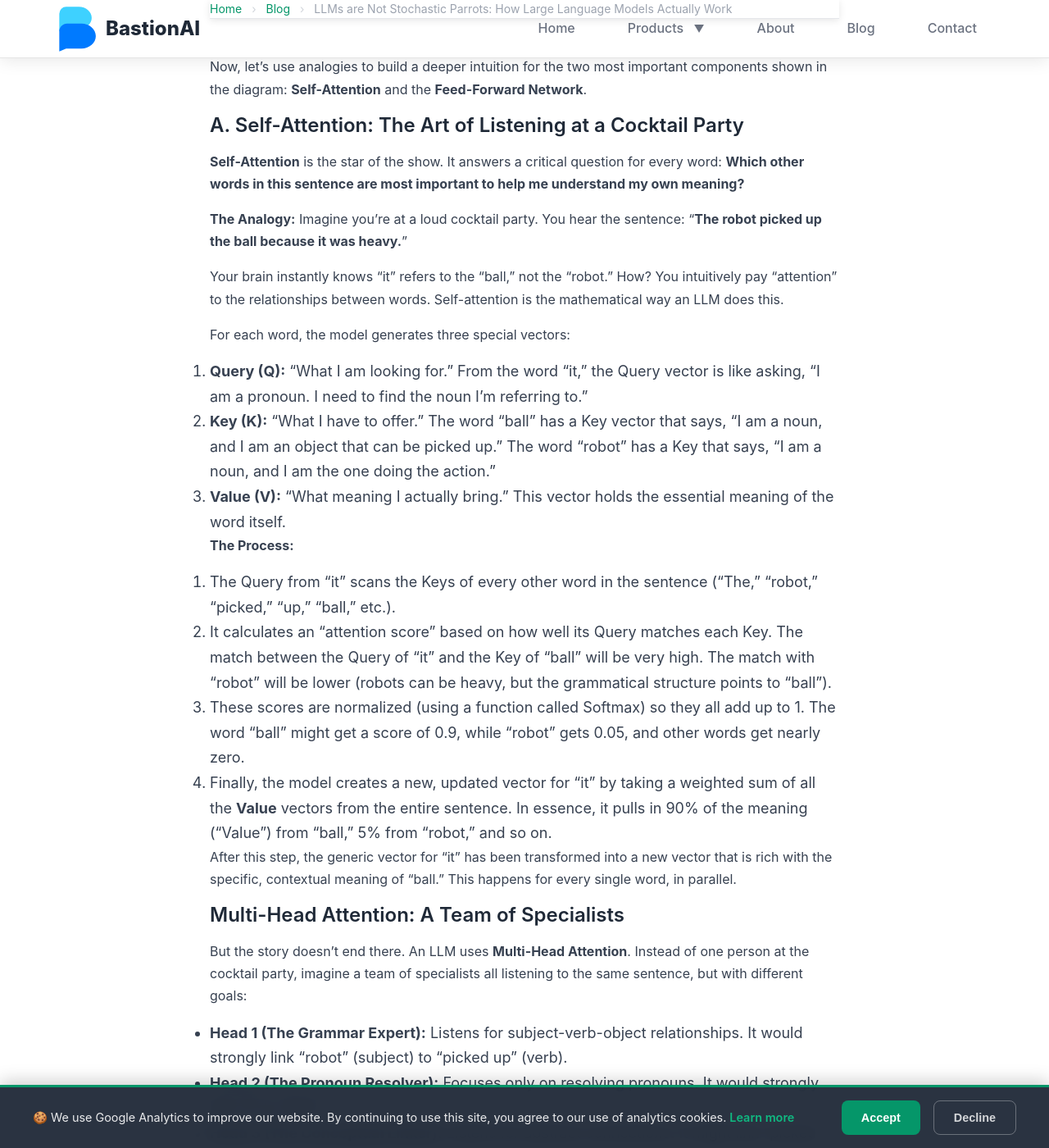
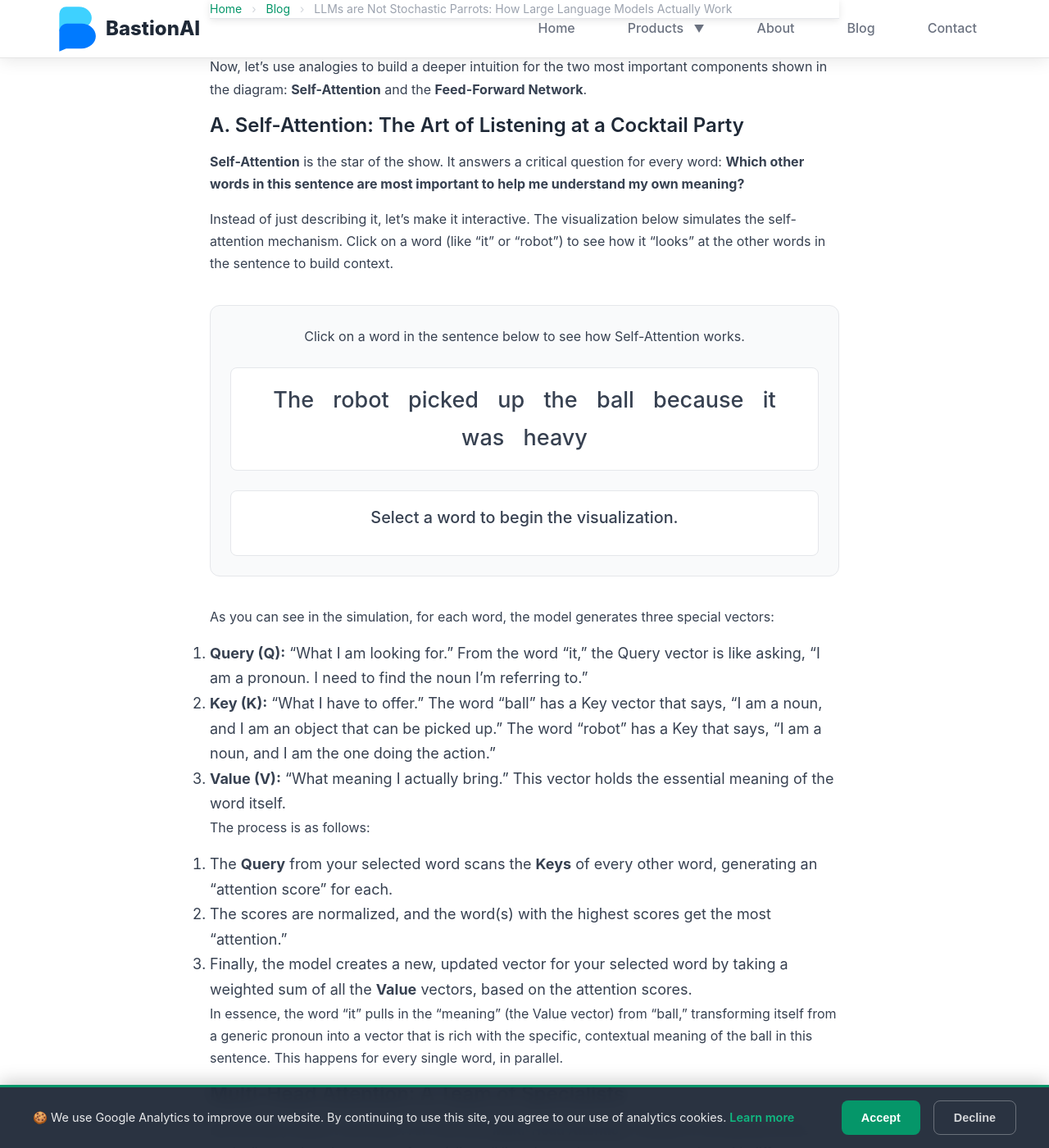
Before and after one commit to BastionAI/bastionai.github.io, a Jekyll site: the page built from _posts/2025-07-14-how-llms-really-work.md, in a window 1280 px wide and 1400 px high, scrolled down 3936 px. Shown: the whole window at 82% size. Built offline with Jekyll 4.4.1, drawn with Linux system fonts in a browser that asks for light colours.

Commit message:
feat: add detailed interactive self-attention visualization

```diff
--- /dev/null
+++ b/_includes/components/interactive-attention.html
@@ -0,0 +1,209 @@
+<style>
+.attention-explainer {
+    background-color: #f9fafb;
+    border: 1px solid #e5e7eb;
+    border-radius: 12px;
+    padding: 24px;
+    margin: 2em 0;
+    font-family: -apple-system, BlinkMacSystemFont, "Segoe UI", Roboto, "Helvetica Neue", Arial, sans-serif;
+}
+.attention-sentence {
+    font-size: 1.5em;
+    font-weight: 500;
+    margin-bottom: 24px;
+    padding: 16px;
+    border-radius: 8px;
+    background-color: #fff;
+    border: 1px solid #e5e7eb;
+    text-align: center;
+}
+.attention-word {
+    cursor: pointer;
+    padding: 4px 8px;
+    border-radius: 6px;
+    transition: background-color 0.2s, color 0.2s;
+}
+.attention-word:hover {
+    background-color: #dbeafe;
+    color: #1e40af;
+}
+.attention-word.selected {
+    background-color: #1d4ed8;
+    color: white;
+}
+.attention-word.scanned-key {
+    background-color: #fee2e2;
+    color: #991b1b;
+    transition: background-color 0.1s;
+}
+.attention-word.highlighted-value {
+    background-color: #dcfce7;
+    color: #166534;
+    font-weight: 600;
+    box-shadow: 0 0 0 2px #4ade80;
+}
+.attention-controls {
+    text-align: center;
+    margin-bottom: 24px;
+}
+.attention-explanation {
+    min-height: 80px;
+    padding: 16px;
+    background-color: #fff;
+    border: 1px solid #e5e7eb;
+    border-radius: 8px;
+    text-align: center;
+    font-size: 1.1em;
+    font-weight: 500;
+    transition: background-color 0.3s;
+}
+.attention-visualization {
+    display: flex;
+    justify-content: space-around;
+    margin-top: 24px;
+}
+.attention-vector-box {
+    padding: 12px;
+    border-radius: 8px;
+    width: 30%;
+    text-align: center;
+}
+.attention-vector-box h4 {
+    margin: 0 0 8px 0;
+    font-size: 1em;
+}
+.attention-vector {
+    font-family: monospace;
+    font-size: 0.9em;
+    padding: 8px;
+    border-radius: 4px;
+    background-color: #f3f4f6;
+    white-space: pre;
+}
+#attention-q-box { background-color: #dbeafe; border: 1px solid #93c5fd; }
+#attention-k-box { background-color: #fee2e2; border: 1px solid #fca5a5; }
+#attention-v-box { background-color: #dcfce7; border: 1px solid #86efac; }
+</style>
+
+<div class="attention-explainer">
+    <div id="attention-controls" class="attention-controls">
+        <p>Click on a word in the sentence below to see how Self-Attention works.</p>
+    </div>
+    <div id="attention-sentence" class="attention-sentence">
+        <span class="attention-word" data-word="the">The</span>
+        <span class="attention-word" data-word="robot">robot</span>
+        <span class="attention-word" data-word="picked">picked</span>
+        <span class="attention-word" data-word="up">up</span>
+        <span class="attention-word" data-word="the">the</span>
+        <span class="attention-word" data-word="ball">ball</span>
+        <span class="attention-word" data-word="because">because</span>
+        <span class="attention-word" data-word="it">it</span>
+        <span class="attention-word" data-word="was">was</span>
+        <span class="attention-word" data-word="heavy">heavy</span>
+    </div>
+    <div id="attention-explanation" class="attention-explanation">
+        Select a word to begin the visualization.
+    </div>
+    <div id="attention-visualization" class="attention-visualization" style="display: none;">
+        <div id="attention-q-box" class="attention-vector-box">
+            <h4>Query (Q)</h4>
+            <div id="attention-q-vector" class="attention-vector"></div>
+        </div>
+        <div id="attention-k-box" class="attention-vector-box">
+            <h4>Key (K)</h4>
+            <div id="attention-k-vector" class="attention-vector"></div>
+        </div>
+        <div id="attention-v-box" class="attention-vector-box">
+            <h4>Value (V)</h4>
+            <div id="attention-v-vector" class="attention-vector"></div>
+        </div>
+    </div>
+</div>
+
+<script>
+document.addEventListener('DOMContentLoaded', function () {
+    const words = document.querySelectorAll('.attention-word');
+    const explanation = document.getElementById('attention-explanation');
+    const visualization = document.getElementById('attention-visualization');
+    const qVectorEl = document.getElementById('attention-q-vector');
+    const kVectorEl = document.getElementById('attention-k-vector');
+    const vVectorEl = document.getElementById('attention-v-vector');
+    let isAnimating = false;
+
+    const mockData = {
+        'it': { q: '[0.9, 0.1]', k: '[0.8, 0.2]', v: '[0.7, 0.3]', scores: {'ball': 0.92, 'robot': 0.07} },
+        'robot': { q: '[0.2, 0.8]', k: '[0.3, 0.7]', v: '[0.4, 0.6]', scores: {'picked': 0.85, 'ball': 0.1} },
+        'ball': { q: '[0.7, 0.3]', k: '[0.6, 0.4]', v: '[0.5, 0.5]', scores: {'picked': 0.7, 'heavy': 0.2} },
+        'picked': { q: '[0.5, 0.5]', k: '[0.5, 0.5]', v: '[0.5, 0.5]', scores: {'robot': 0.6, 'ball': 0.35} },
+    };
+
+    words.forEach(wordEl => {
+        wordEl.addEventListener('click', () => {
+            if (isAnimating) return;
+            const word = wordEl.dataset.word;
+            if (!mockData[word]) {
+                explanation.textContent = `Sorry, no detailed view for "${word}". Try "it", "robot", or "ball".`;
+                return;
+            }
+
+            isAnimating = true;
+            resetState();
+            wordEl.classList.add('selected');
+            startAnimation(word, wordEl);
+        });
+    });
+
+    function resetState() {
+        words.forEach(w => w.classList.remove('selected', 'scanned-key', 'highlighted-value'));
+        visualization.style.display = 'none';
+        explanation.textContent = 'Select a word to begin the visualization.';
+    }
+
+    async function startAnimation(word, selectedEl) {
+        // 1. Generate Q, K, V
+        const data = mockData[word];
+        qVectorEl.textContent = `Q: ${data.q}`;
+        kVectorEl.textContent = `K: ${data.k}`;
+        vVectorEl.textContent = `V: ${data.v}`;
+        visualization.style.display = 'flex';
+        explanation.textContent = `For "${word}", we generate a Query, a Key, and a Value vector.`;
+        await sleep(2500);
+
+        // 2. Scan Keys
+        explanation.textContent = `The Query for "${word}" now scans the Key of every other word...`;
+        await sleep(1500);
+
+        const attentionScores = {};
+        for (const otherEl of words) {
+            if (otherEl === selectedEl) continue;
+            const otherWord = otherEl.dataset.word;
+
+            otherEl.classList.add('scanned-key');
+            const score = (data.scores[otherWord] || 0.01) + Math.random() * 0.05; // Add jitter
+            attentionScores[otherWord] = score;
+            explanation.textContent = `Scanning "${otherWord}"...  Score: ${score.toFixed(2)}`;
+            await sleep(350);
+            otherEl.classList.remove('scanned-key');
+        }
+
+        // 3. Highlight Value
+        explanation.textContent = `The highest scores show where "${word}" should focus its attention.`;
+        await sleep(2000);
+
+        const sortedScores = Object.entries(attentionScores).sort((a, b) => b[1] - a[1]);
+        const topWord = sortedScores[0][0];
+
+        document.querySelector(`.attention-word[data-word="${topWord}"]`).classList.add('highlighted-value');
+
+        explanation.textContent = `"${word}" pays most attention to "${topWord}", pulling its 'Value' to enrich its own meaning.`;
+        await sleep(3000);
+
+        explanation.textContent = 'Done! Click another word to see it again.';
+        isAnimating = false;
+    }
+
+    function sleep(ms) {
+        return new Promise(resolve => setTimeout(resolve, ms));
+    }
+});
+</script>
--- a/_posts/2025-07-14-how-llms-really-work.md
+++ b/_posts/2025-07-14-how-llms-really-work.md
@@ -73,22 +73,21 @@
 
 **Self-Attention** is the star of the show. It answers a critical question for every word: **Which other words in this sentence are most important to help me understand my own meaning?**
 
-**The Analogy:** Imagine you're at a loud cocktail party. You hear the sentence: "**The robot picked up the ball because it was heavy.**"
+Instead of just describing it, let's make it interactive. The visualization below simulates the self-attention mechanism. Click on a word (like "it" or "robot") to see how it "looks" at the other words in the sentence to build context.
 
-Your brain instantly knows "it" refers to the "ball," not the "robot." How? You intuitively pay "attention" to the relationships between words. Self-attention is the mathematical way an LLM does this.
+{% include components/interactive-attention.html %}
 
-For each word, the model generates three special vectors:
+As you can see in the simulation, for each word, the model generates three special vectors:
 1.  **Query (Q):** "What I am looking for." From the word "it," the Query vector is like asking, "I am a pronoun. I need to find the noun I'm referring to."
 2.  **Key (K):** "What I have to offer." The word "ball" has a Key vector that says, "I am a noun, and I am an object that can be picked up." The word "robot" has a Key that says, "I am a noun, and I am the one doing the action."
 3.  **Value (V):** "What meaning I actually bring." This vector holds the essential meaning of the word itself.
 
-**The Process:**
-1.  The Query from "it" scans the Keys of every other word in the sentence ("The," "robot," "picked," "up," "ball," etc.).
-2.  It calculates an "attention score" based on how well its Query matches each Key. The match between the Query of "it" and the Key of "ball" will be very high. The match with "robot" will be lower (robots can be heavy, but the grammatical structure points to "ball").
-3.  These scores are normalized (using a function called Softmax) so they all add up to 1. The word "ball" might get a score of 0.9, while "robot" gets 0.05, and other words get nearly zero.
-4.  Finally, the model creates a new, updated vector for "it" by taking a weighted sum of all the **Value** vectors from the entire sentence. In essence, it pulls in 90% of the meaning ("Value") from "ball," 5% from "robot," and so on.
+The process is as follows:
+1. The **Query** from your selected word scans the **Keys** of every other word, generating an "attention score" for each.
+2. The scores are normalized, and the word(s) with the highest scores get the most "attention."
+3. Finally, the model creates a new, updated vector for your selected word by taking a weighted sum of all the **Value** vectors, based on the attention scores.
 
-After this step, the generic vector for "it" has been transformed into a new vector that is rich with the specific, contextual meaning of "ball." This happens for every single word, in parallel.
+In essence, the word "it" pulls in the "meaning" (the Value vector) from "ball," transforming itself from a generic pronoun into a vector that is rich with the specific, contextual meaning of the ball in this sentence. This happens for every single word, in parallel.
 
 #### Multi-Head Attention: A Team of Specialists
 
```
